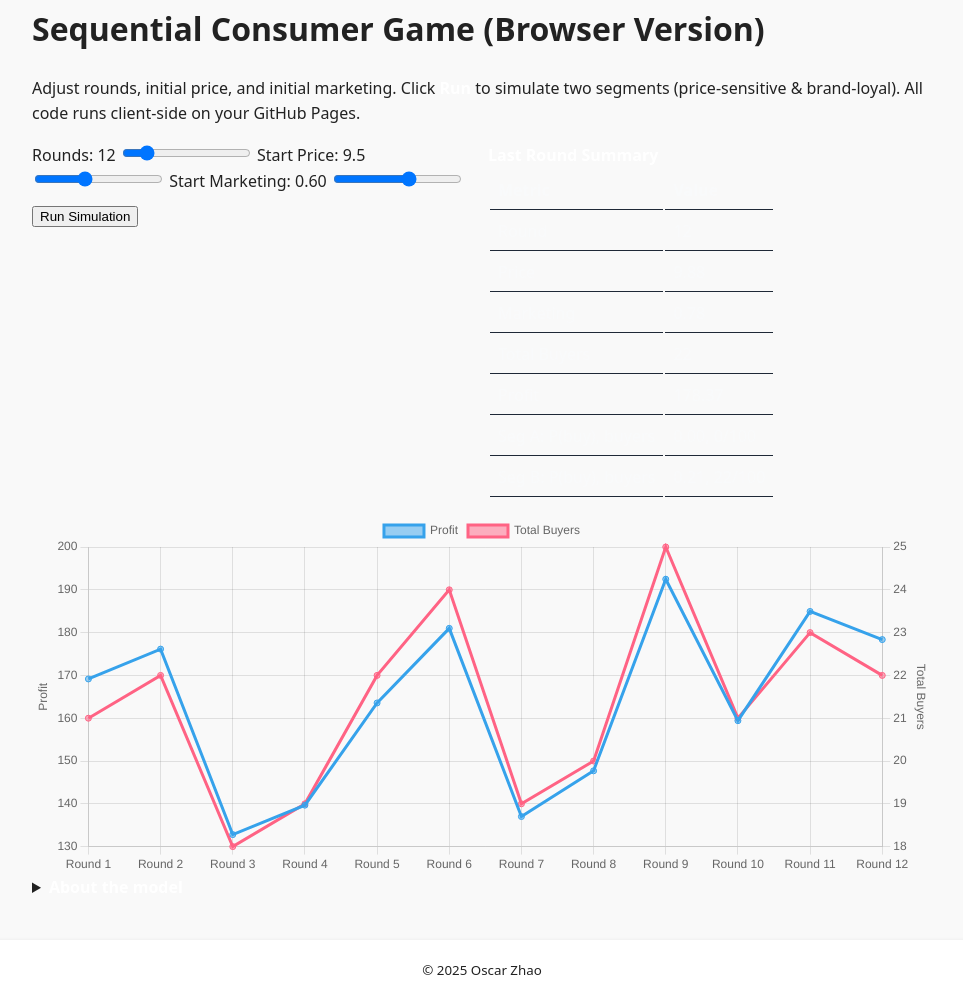
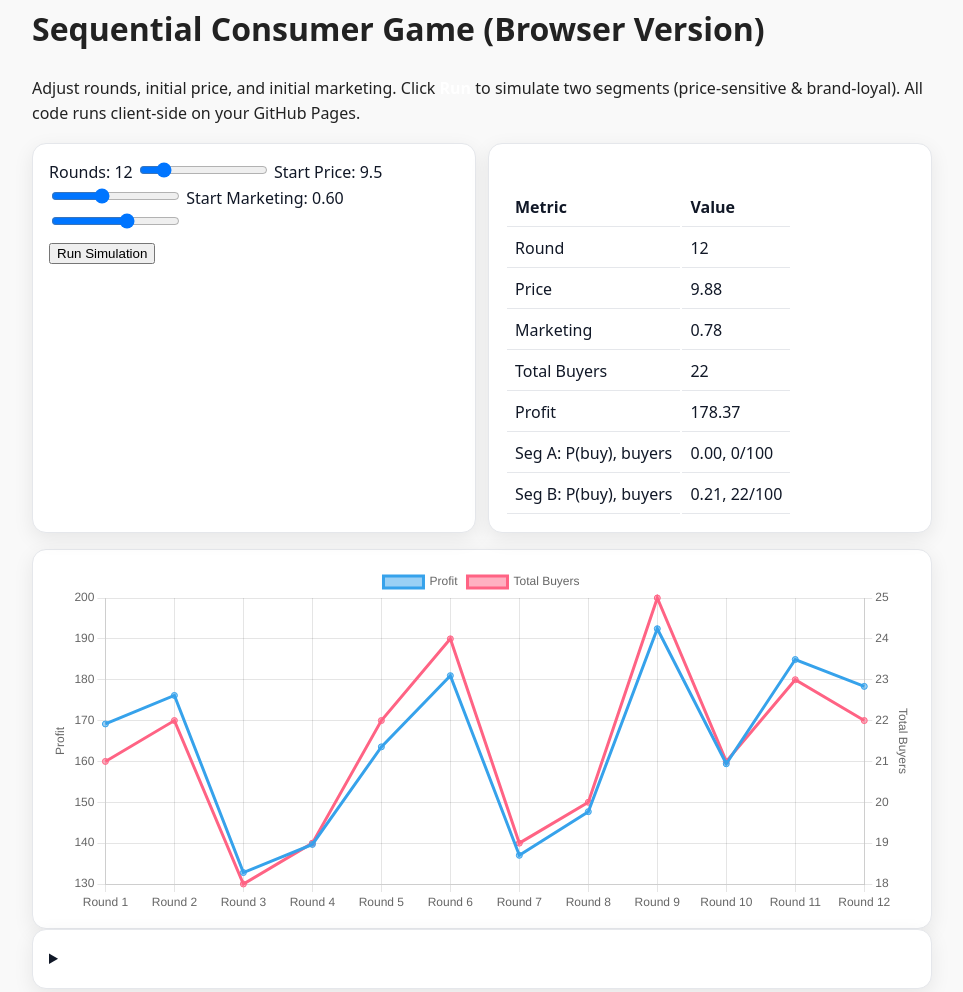
Before and after one commit to ozhao8509-cyber/Oscar.github.io, a plain HTML site: page index.html in a window 1280 px wide. Shown: the part 1150-2142 px from the top of the page, without its empty margins (158-1121 px from the left). Drawn offline with nearby package versions, Linux system fonts and the light colour scheme.

Commit message:
Update style.css

```diff
--- a/style.css
+++ b/style.css
@@ -34,3 +34,31 @@ code {
 .btn:hover {
   background-color: #005fa3;
 }
+/* --- Summary card: make it readable on a light page --- */
+.card{
+  background:#ffffff;          /* light card */
+  color:#111827;               /* dark text */
+  padding:16px;
+  border-radius:14px;
+  box-shadow:0 6px 20px rgba(0,0,0,.08);
+  border:1px solid #e5e7eb;    /* subtle outline */
+}
+
+/* Table text/lines inside the summary card */
+#summary th,
+#summary td{
+  color:#111827;               /* ensure dark text */
+  border-bottom:1px solid #e5e7eb;
+  padding:8px;
+  text-align:left;
+}
+#summary th{ font-weight:600; }
+
+/* Make the right-hand card wide enough */
+.panel{ grid-template-columns: 1fr 1fr; gap:12px; }
+@media (max-width: 900px){
+  .panel{ grid-template-columns: 1fr; }  /* stack on small screens */
+}
+
+/* In case your title is a <b>, force it visible */
+b{ color:#111827; }
```
